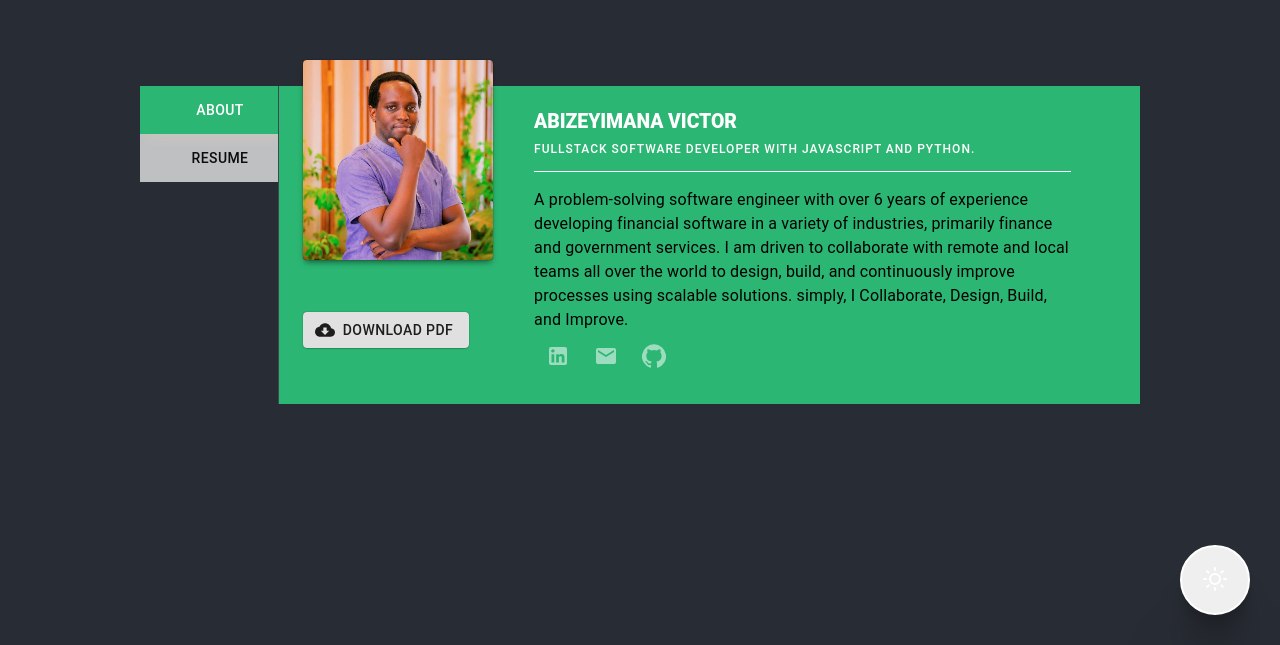
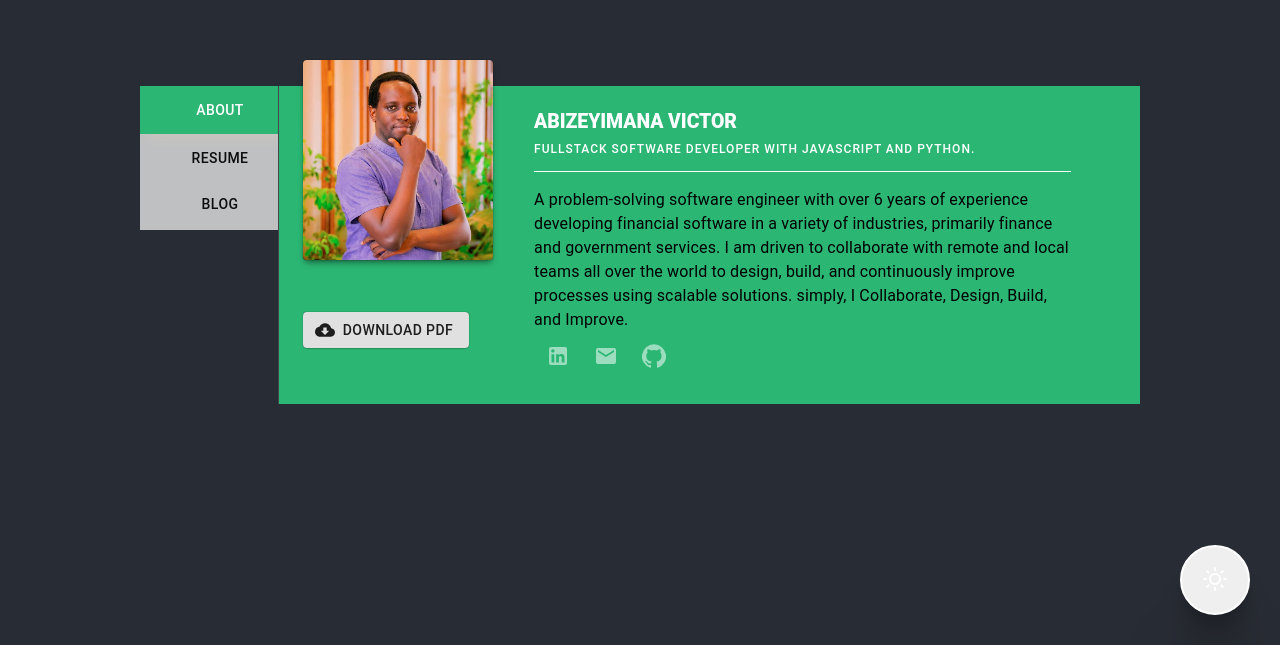
Before and after one commit to victor-abz/victor-abz, a React (Create React App) app: page / in a window 1280 px wide. Shown: the part 155-800 px from the top of the page. Built offline with nearby package versions, Linux system fonts and the light colour scheme; what redux-promise-middleware would draw is missing.

Commit message:
Add blog URL

```diff
--- a/src/views/Intro.js
+++ b/src/views/Intro.js
@@ -3,6 +3,7 @@ import { AppBar, Box, Grid, Hidden, Tabs, Typography } from '@material-ui/core';
 import { makeStyles, useTheme } from '@material-ui/core/styles';
 import Tab from '@material-ui/core/Tab';
 import React from 'react';
+import { Link } from 'react-router-dom';
 import SwipeableViews from 'react-swipeable-views';
 import Contact from './Contact';
 import Portfolio from './Portfolio';
@@ -130,6 +131,14 @@ export default function VerticalTabs() {
 						>
 							<Tab label='About' {...a11yProps(0)} />
 							<Tab label='Resume' {...a11yProps(1)} />
+							{/* <Tab label='Blog' {...a11yProps(1)} /> */}
+							<Tab
+								label='Blog'
+								{...a11yProps(4)}
+								component={Link}
+								to={{ pathname: 'https://blog.victor-abz.com/' }}
+								target='_blank'
+							/>
 							{/* <Tab label='Portfolio' {...a11yProps(2)} />
 							<Tab label='Contact' {...a11yProps(3)} /> */}
 						</Tabs>
@@ -171,6 +180,18 @@ export default function VerticalTabs() {
 							}}
 						>
 							<Contact />
+						</TabPanel>
+						<TabPanel
+							value={value}
+							index={4}
+							style={{
+								width: '100%',
+								maxHeight: '70vh',
+								overflow: 'scroll',
+								backgroundColor: '#2BB673'
+							}}
+						>
+							<Link to={{ pathname: 'https://blog.victor-abz.com/' }} target='_blank' />
 						</TabPanel>
 					</Grid>
 				</Grid>
```
Also changed, not shown: 1 other file (tests, documents, lock files or other folders).
